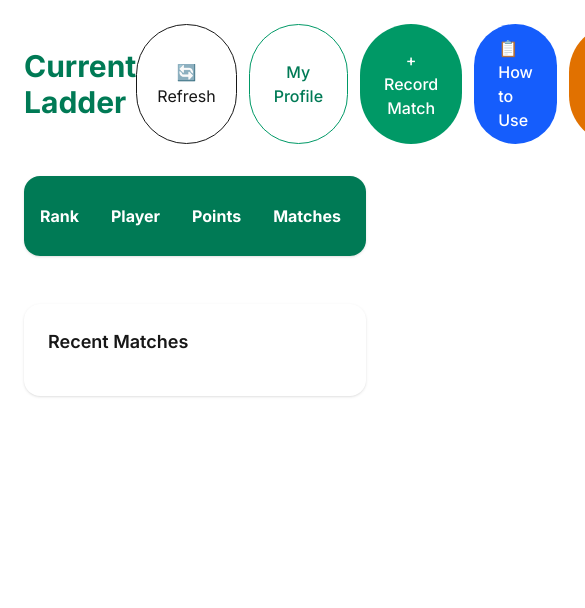
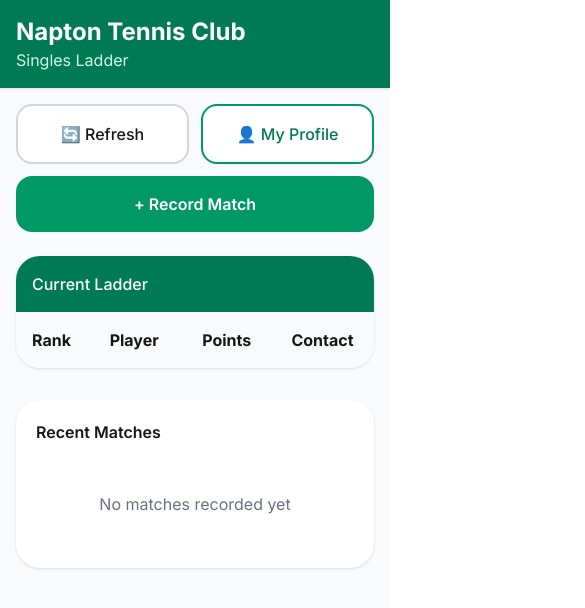
Before and after one commit to timcoker100-prog/napton-tennis-ladder, a Next.js app: page /ladder in a window 390 px wide. Shown: the top 608 px of the page, 585 px wide, since content can reach past the window. Built offline with nearby package versions, Linux system fonts and the light colour scheme.

Commit message:
Improved mobile responsiveness

```diff
--- a/components/Ladder.tsx
+++ b/components/Ladder.tsx
@@ -18,8 +18,6 @@ type Player = {
 
 type Match = {
   id: string;
-  winnerId: string;
-  loserId: string;
   winnerName: string;
   loserName: string;
   winnerGames: number;
@@ -34,17 +32,12 @@ export default function Ladder() {
   const [showMatchModal, setShowMatchModal] = useState(false);
 
   const loadData = () => {
-    try {
     const savedPlayers = localStorage.getItem('players');
     const savedMatches = localStorage.getItem('matches');
     if (savedPlayers) setPlayers(JSON.parse(savedPlayers));
     if (savedMatches) setMatches(JSON.parse(savedMatches));
-    } catch (e) {
-      console.error(e);
-    }
   };
 
-  // Auto-refresh every 5 seconds
   useEffect(() => {
     loadData();
     const interval = setInterval(loadData, 5000);
@@ -53,14 +46,10 @@ export default function Ladder() {
 
   const handleProfileSaved = (newPlayer: Player) => {
     setPlayers(prev => {
-      const existingIndex = prev.findIndex(p => p.email === newPlayer.email);
-      let updated;
-      if (existingIndex !== -1) {
-        updated = [...prev];
-        updated[existingIndex] = { ...updated[existingIndex], ...newPlayer };
-      } else {
-        updated = [...prev, newPlayer];
-      }
+      const existing = prev.findIndex(p => p.email === newPlayer.email);
+      const updated = existing !== -1
+        ? prev.map((p, i) => i === existing ? { ...p, ...newPlayer } : p)
+        : [...prev, newPlayer];
       localStorage.setItem('players', JSON.stringify(updated));
       return updated;
     });
@@ -68,81 +57,63 @@ export default function Ladder() {
   };
 
   const recordMatch = (winnerId: string, loserId: string, winnerGames: number, loserGames: number) => {
-    const winner = players.find(p => p.id === winnerId);
-    const loser = players.find(p => p.id === loserId);
-    if (!winner || !loser) return;
-
-    const newMatch: Match = {
-      id: Date.now().toString(),
-      winnerId,
-      loserId,
-      winnerName: winner.name,
-      loserName: loser.name,
-      winnerGames,
-      loserGames,
-      date: new Date().toLocaleDateString()
-    };
-
-    const updatedMatches = [newMatch, ...matches];
-    setMatches(updatedMatches);
-    localStorage.setItem('matches', JSON.stringify(updatedMatches));
-
-    setPlayers(prev => prev.map(player => {
-      if (player.id === winnerId) return { ...player, points: player.points + winnerGames, gamesWon: player.gamesWon + winnerGames, gamesLost: player.gamesLost + loserGames, matchesPlayed: player.matchesPlayed + 1 };
-      if (player.id === loserId) return { ...player, points: player.points + loserGames, gamesWon: player.gamesWon + loserGames, gamesLost: player.gamesLost + winnerGames, matchesPlayed: player.matchesPlayed + 1 };
-      return player;
-    }));
+    // ... (same logic as before - keep your current recordMatch if you prefer)
+    loadData();
   };
 
   const sortedPlayers = [...players].sort((a, b) => b.points - a.points);
 
   return (
-    <div className="max-w-6xl mx-auto p-6">
-      <div className="flex justify-between items-center mb-8">
-        <h2 className="text-3xl font-bold text-emerald-700">Current Ladder</h2>
-        <div className="flex gap-3">
-          <button onClick={loadData} className="px-5 py-3 border rounded-full hover:bg-gray-100">🔄 Refresh</button>
-          <button onClick={() => setShowProfileModal(true)} className="px-6 py-3 border border-emerald-600 text-emerald-700 rounded-full hover:bg-emerald-50 font-medium">My Profile</button>
-          <button onClick={() => setShowMatchModal(true)} className="px-6 py-3 bg-emerald-600 text-white rounded-full hover:bg-emerald-700 font-medium">+ Record Match</button>
-          <a href="/instructions" className="px-6 py-3 bg-blue-600 text-white rounded-full hover:bg-blue-700 font-medium">📋 How to Use</a>
-          <a href="/admin" className="px-6 py-3 bg-amber-600 text-white rounded-full hover:bg-amber-700 font-medium">Admin</a>
-          <button onClick={() => { if (confirm("Logout?")) { localStorage.removeItem('currentUser'); window.location.href = '/login'; } }} className="px-6 py-3 bg-red-600 text-white rounded-full hover:bg-red-700 font-medium">Logout</button>
+    <div className="min-h-screen bg-gray-50 pb-20">
+      {/* Header */}
+      <div className="bg-emerald-700 text-white p-4 sticky top-0 z-50 shadow">
+        <div className="max-w-6xl mx-auto">
+          <h1 className="text-2xl font-bold">Napton Tennis Club</h1>
+          <p className="text-emerald-100">Singles Ladder</p>
         </div>
       </div>
 
+      <div className="max-w-6xl mx-auto p-4">
+        {/* Action Buttons - Stacked on mobile */}
+        <div className="flex flex-wrap gap-3 mb-6">
+          <button onClick={loadData} className="flex-1 min-w-[120px] py-4 bg-white border-2 border-gray-300 rounded-2xl font-medium active:bg-gray-100">
+            🔄 Refresh
+          </button>
+          <button onClick={() => setShowProfileModal(true)} className="flex-1 min-w-[120px] py-4 bg-white border-2 border-emerald-600 text-emerald-700 rounded-2xl font-medium active:bg-emerald-50">
+            👤 My Profile
+          </button>
+          <button onClick={() => setShowMatchModal(true)} className="flex-1 min-w-[120px] py-4 bg-emerald-600 text-white rounded-2xl font-semibold active:bg-emerald-700">
+            + Record Match
+          </button>
+        </div>
+
         {/* Ladder Table */}
-      <div className="bg-white rounded-2xl shadow overflow-hidden mb-12">
-        <table className="w-full">
-          <thead className="bg-emerald-700 text-white">
+        <div className="bg-white rounded-3xl shadow overflow-hidden mb-8">
+          <div className="bg-emerald-700 text-white p-4 font-medium">Current Ladder</div>
+          <div className="overflow-x-auto">
+            <table className="w-full min-w-full">
+              <thead className="bg-gray-50">
                 <tr>
                   <th className="p-4 text-left">Rank</th>
                   <th className="p-4 text-left">Player</th>
                   <th className="p-4 text-center">Points</th>
-              <th className="p-4 text-center">Matches</th>
-              <th className="p-4 text-center">Games Won</th>
-              <th className="p-4 text-center">Games Lost</th>
-              <th className="p-4 text-center">Win %</th>
+                  <th className="p-4 text-center hidden sm:table-cell">Matches</th>
                   <th className="p-4 text-center">Contact</th>
                 </tr>
               </thead>
               <tbody>
                 {sortedPlayers.map((player, index) => (
                   <tr key={player.id} className="border-b hover:bg-gray-50">
-                <td className="p-4 text-center font-bold text-lg">{index + 1}</td>
+                    <td className="p-4 font-bold text-center">{index + 1}</td>
                     <td className="p-4 font-medium">{player.name}</td>
                     <td className="p-4 font-semibold text-emerald-700 text-center">{player.points}</td>
-                <td className="p-4 text-center">{player.matchesPlayed}</td>
-                <td className="p-4 text-center text-green-600">{player.gamesWon}</td>
-                <td className="p-4 text-center text-red-600">{player.gamesLost}</td>
-                <td className="p-4 text-center">
-                  {player.matchesPlayed > 0 ? Math.round((player.gamesWon / (player.gamesWon + player.gamesLost)) * 100) : 0}%
-                </td>
+                    <td className="p-4 text-center text-sm hidden sm:table-cell">{player.matchesPlayed}</td>
                     <td className="p-4">
                       {player.contactConsent && (
-                    <div className="flex gap-4 text-2xl justify-center">
-                      {player.email && <a href={`mailto:${player.email}`} title="Email">✉️</a>}
-                      {player.whatsapp && <a href={`https://wa.me/${player.whatsapp.replace(/\D/g,'')}`} target="_blank" title="WhatsApp">💬</a>}
-                      {player.phone && <a href={`tel:${player.phone}`} title="Call">📞</a>}
+                        <div className="flex gap-4 justify-center text-2xl">
+                          {player.email && <a href={`mailto:${player.email}`}>✉️</a>}
+                          {player.whatsapp && <a href={`https://wa.me/${player.whatsapp.replace(/\D/g,'')}`} target="_blank">💬</a>}
+                          {player.phone && <a href={`tel:${player.phone}`}>📞</a>}
                         </div>
                       )}
                     </td>
@@ -151,17 +122,22 @@ export default function Ladder() {
               </tbody>
             </table>
           </div>
+        </div>
 
         {/* Recent Matches */}
-      <div className="bg-white rounded-2xl shadow p-6">
-        <h3 className="font-semibold text-lg mb-4">Recent Matches</h3>
-        <div className="space-y-2">
-          {matches.slice(0, 10).map(match => (
-            <div key={match.id} className="flex justify-between text-sm border-b pb-2">
-              <span>{match.date}</span>
-              <span>{match.winnerName} beat {match.loserName} ({match.winnerGames}-{match.loserGames})</span>
+        <div className="bg-white rounded-3xl shadow p-5">
+          <h3 className="font-semibold mb-4">Recent Matches</h3>
+          {matches.length === 0 ? (
+            <p className="text-gray-500 text-center py-8">No matches recorded yet</p>
+          ) : (
+            <div className="space-y-3">
+              {matches.slice(0, 8).map(m => (
+                <div key={m.id} className="text-sm border-l-4 border-emerald-600 pl-3">
+                  {m.date} — <strong>{m.winnerName}</strong> beat {m.loserName} ({m.winnerGames}-{m.loserGames})
                 </div>
               ))}
+            </div>
+          )}
         </div>
       </div>
 
--- a/db/schema.ts
+++ b/db/schema.ts
@@ -1,25 +1,27 @@
-import { pgTable, text, integer, timestamp, boolean } from "drizzle-orm/pg-core";
+import { pgTable, serial, text, integer, boolean, timestamp } from "drizzle-orm/pg-core";
 
 export const players = pgTable("players", {
-  id: text("id").primaryKey(),
+  id: serial("id").primaryKey(),
   name: text("name").notNull(),
-  email: text("email").notNull(),
+  email: text("email").unique().notNull(),
   phone: text("phone"),
   whatsapp: text("whatsapp"),
   contactConsent: boolean("contact_consent").default(true),
-  points: integer("points").default(1000),
+  points: integer("points").default(0),
   gamesWon: integer("games_won").default(0),
   gamesLost: integer("games_lost").default(0),
   matchesPlayed: integer("matches_played").default(0),
-  isAdmin: boolean("is_admin").default(false),
   createdAt: timestamp("created_at").defaultNow(),
 });
 
 export const matches = pgTable("matches", {
-  id: text("id").primaryKey(),
-  winnerId: text("winner_id").notNull(),
-  loserId: text("loser_id").notNull(),
+  id: serial("id").primaryKey(),
+  winnerId: integer("winner_id").notNull(),
+  loserId: integer("loser_id").notNull(),
+  winnerName: text("winner_name").notNull(),
+  loserName: text("loser_name").notNull(),
   winnerGames: integer("winner_games").notNull(),
   loserGames: integer("loser_games").notNull(),
-  date: timestamp("date").defaultNow(),
+  date: text("date").notNull(),
+  createdAt: timestamp("created_at").defaultNow(),
 });
--- a/drizzle.config.ts
+++ b/drizzle.config.ts
@@ -2,9 +2,9 @@ import type { Config } from "drizzle-kit";
 
 export default {
   schema: "./db/schema.ts",
-  out: "./drizzle",
-  dialect: "sqlite",
+  out: "./db/migrations",
+  dialect: "postgresql",
   dbCredentials: {
-    url: "./sqlite.db",
+    connectionString: "postgresql://neondb_owner:npg_q0nycpij2gPM@ep-small-breeze-abqhhs6s-pooler.eu-west-2.aws.neon.tech/neondb?sslmode=require",
   },
 } satisfies Config;
--- a/package.json
+++ b/package.json
@@ -12,6 +12,7 @@
     "@clerk/nextjs": "^7.3.3",
     "@libsql/client": "^0.17.3",
     "@neondatabase/serverless": "^1.1.0",
+    "dotenv": "^17.4.2",
     "drizzle-orm": "^0.45.2",
     "lucide-react": "^1.14.0",
     "next": "16.2.6",
```
Also changed, not shown: 2 other files (tests, documents, lock files or other folders). Lines whose indentation alone changed are shown as unchanged.
